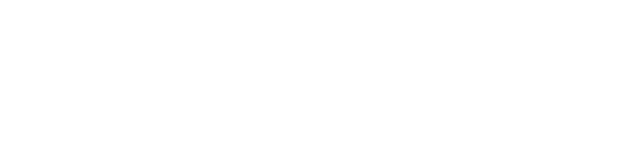
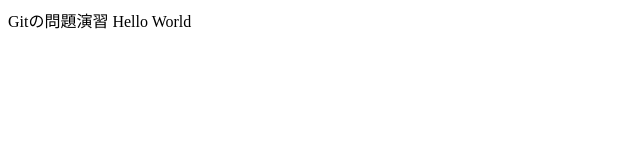
Before and after one commit to yuuto-xxx/kadai, a plain HTML site: page profile_A.html in a window 1280 px wide. Shown: the whole page, without its empty margins (0-640 px from the left). Drawn offline with Linux system fonts and the light colour scheme.

Commit message:
profile_A.htmlを更新

```diff
--- a/profile_A.html
+++ b/profile_A.html
@@ -1,4 +1,11 @@
 <!DOCTYPE html>
 <html>
+	<head>
+		<title>ファイルA</title>
+	</head>
+	<body>
+		Gitの問題演習
+		Hello World
+	</body>
 
 </html>
```
